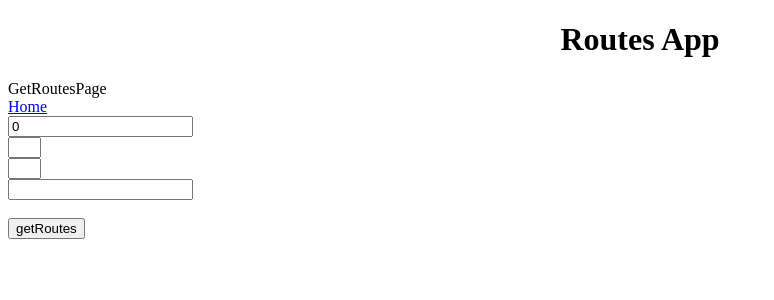
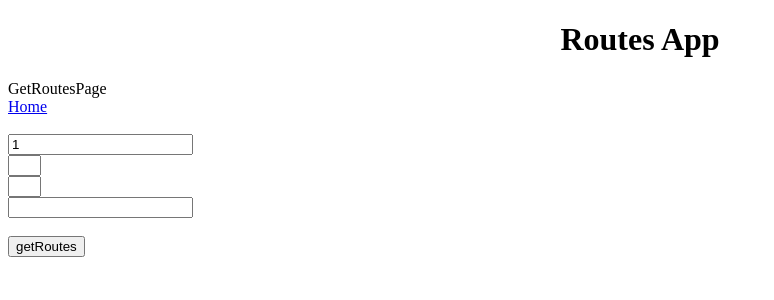
Before and after one commit to vitor-msp/routes-app, a React (Create React App) app: page /get-routes in a window 1280 px wide. Shown: the top 300 px of the page, without its empty margins (0-774 px from the left). Built offline with nearby package versions, Linux system fonts and the light colour scheme.

Commit message:
validations get routes/get min route pages

```diff
--- a/src/components/InputsGraphSelected.tsx
+++ b/src/components/InputsGraphSelected.tsx
@@ -39,12 +39,19 @@ export const InputsGraphSelected: React.FC<Props> = ({
 
   return (
     <div>
-      <input type="number" min={0} readOnly={true} value={reqDTO.graphId} />
+      <input
+        type="number"
+        min={1}
+        required={true}
+        readOnly={true}
+        value={reqDTO.graphId}
+      />
       <br />
       <button onClick={editGraphId}>editar id</button>
       <br />
       <select
         name="sources"
+        required={true}
         onChange={(e) => handleChange({ ...reqDTO, town1: e.target.value })}
       >
         <option key={"default"} value={""}>
@@ -59,6 +66,7 @@ export const InputsGraphSelected: React.FC<Props> = ({
       <br />
       <select
         name="targets"
+        required={true}
         onChange={(e) => handleChange({ ...reqDTO, town2: e.target.value })}
       >
         <option key={"default"} value={""}>
--- a/src/components/InputsGraphUnselected.tsx
+++ b/src/components/InputsGraphUnselected.tsx
@@ -15,7 +15,8 @@ export const InputsGraphUnselected: React.FC<Props> = ({
     <div>
       <input
         type="number"
-        min={0}
+        min={1}
+        required={true}
         value={reqDTO.graphId}
         onChange={(e) => handleChange({ ...reqDTO, graphId: +e.target.value })}
       />
@@ -24,6 +25,7 @@ export const InputsGraphUnselected: React.FC<Props> = ({
         type="text"
         size={1}
         maxLength={1}
+        required={true}
         value={reqDTO.town1}
         onChange={(e) => handleChange({ ...reqDTO, town1: e.target.value })}
       />
@@ -32,6 +34,7 @@ export const InputsGraphUnselected: React.FC<Props> = ({
         type="text"
         size={1}
         maxLength={1}
+        required={true}
         value={reqDTO.town2}
         onChange={(e) => handleChange({ ...reqDTO, town2: e.target.value })}
       />
--- a/src/components/pages/GetMinRoutePage.tsx
+++ b/src/components/pages/GetMinRoutePage.tsx
@@ -11,7 +11,7 @@ import { Path } from "../Path";
 export const GetMinRoutePage = () => {
   const graph = useSelector((state: RootState) => state.graph);
   const [reqDTO, setReqDTO] = useState<GetMinRouteDTO>({
-    graphId: graph.selected ? graph.data!.id! : 0,
+    graphId: graph.selected ? graph.data!.id! : 1,
     town1: "",
     town2: "",
   });
@@ -27,6 +27,13 @@ export const GetMinRoutePage = () => {
       GetMinRoutePage
       <br />
       <NavLink to={"/"}>Home</NavLink>
+      <form
+        onSubmit={(e) => {
+          e.preventDefault();
+          e.stopPropagation();
+          getMinRoute();
+        }}
+      >
         <br />
         {graph.selected ? (
           <InputsGraphSelected
@@ -46,7 +53,8 @@ export const GetMinRoutePage = () => {
           />
         )}
         <br />
-      <button onClick={getMinRoute}>getMInRoutes</button>
+        <input type={"submit"} value={"getMInRoutes"} />
+      </form>
       <br />
       <div>
         {!path.error && path.data?.distance && path.data?.path && (
--- a/src/components/pages/GetRoutesPage.tsx
+++ b/src/components/pages/GetRoutesPage.tsx
@@ -11,7 +11,7 @@ import { Route } from "../Route";
 export const GetRoutesPage = () => {
   const graph = useSelector((state: RootState) => state.graph);
   const [reqDTO, setReqDTO] = useState<GetRoutesDTO>({
-    graphId: graph.selected ? graph.data!.id! : 0,
+    graphId: graph.selected ? graph.data!.id! : 1,
     town1: "",
     town2: "",
     maxStops: undefined,
@@ -29,6 +29,11 @@ export const GetRoutesPage = () => {
       GetRoutesPage
       <br />
       <NavLink to={"/"}>Home</NavLink>
+      <form onSubmit={(e) => {
+        e.preventDefault()
+        e.stopPropagation()
+        getRoutes();
+      }}>
         <br />
         {graph.selected ? (
           <InputsGraphSelected
@@ -48,7 +53,8 @@ export const GetRoutesPage = () => {
           />
         )}
         <br />
-      <button onClick={getRoutes}>getRoutes</button>
+        <input type={"submit"} value={"getRoutes"} />
+      </form>
       <br />
       <div>
         {!routes.error &&
```
Lines whose indentation alone changed are shown as unchanged.
